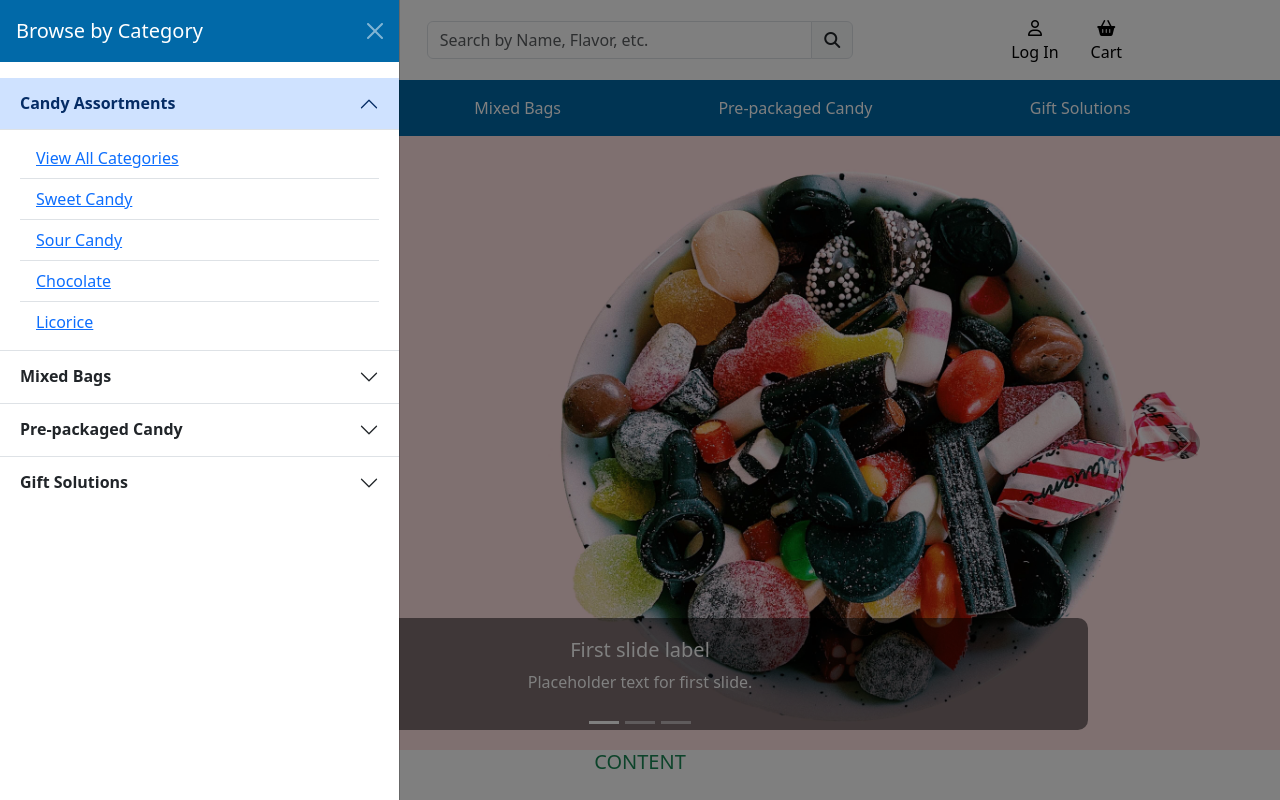
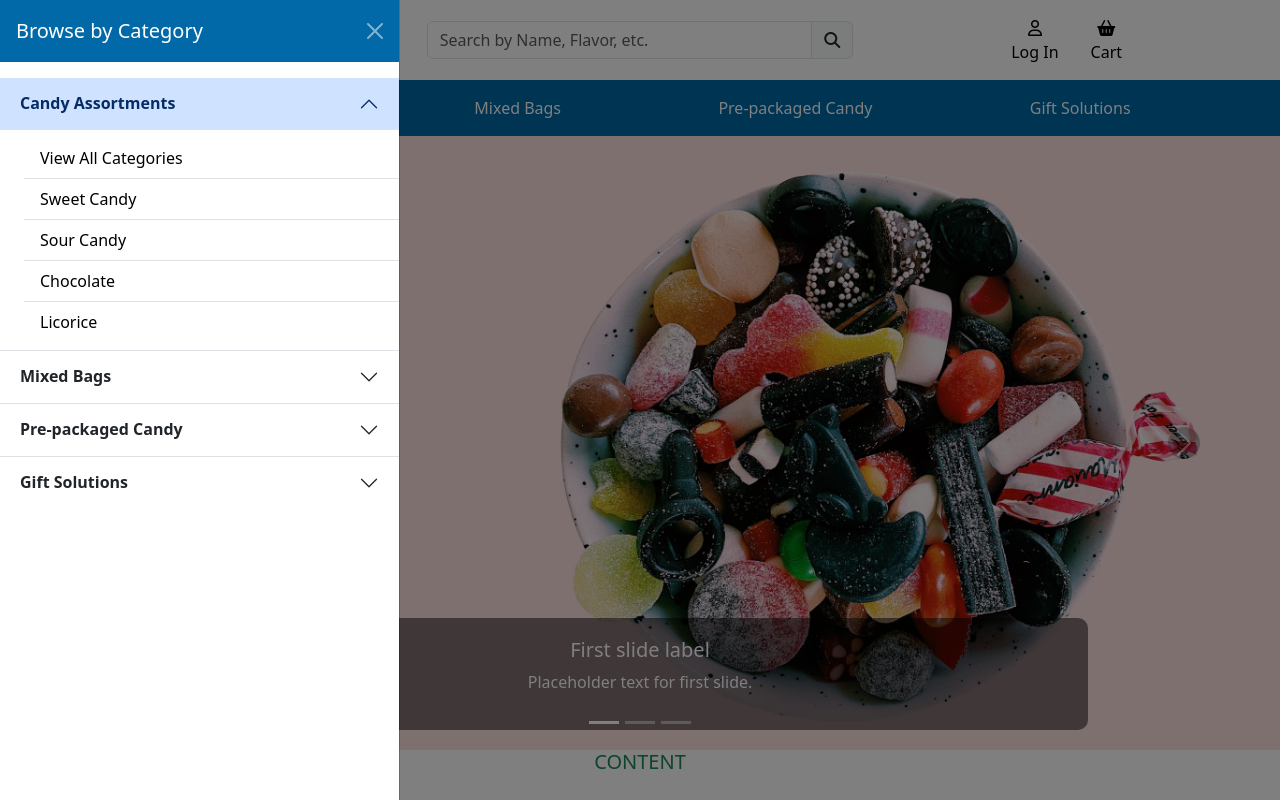
Before and after one commit to AndreeeasN/pp5-project, a Django app: page / in a window 1280 px wide, after a click on "Browse by Category". Run offline with Django 3.2, Linux system fonts and the light colour scheme; some libraries are stand-ins or nearby versions.

Commit message:
Add offcanvas sidenav as include

```diff
--- a/templates/base.html
+++ b/templates/base.html
@@ -119,95 +119,7 @@
         {% block postloadjs %}
         {% endblock %}
 
-        <!-- "Browse by Category" offcanvas -->
-        <div class="offcanvas offcanvas-start" data-bs-scroll="true" tabindex="-1" id="offcanvasBrowse" aria-labelledby="offcanvasBrowseLabel">
-            <div class="offcanvas-header" data-bs-theme="dark">
-                <h5 class="offcanvas-title" id="offcanvasBrowseLabel">Browse by Category</h5>
-                <button type="button" class="btn-close" data-bs-dismiss="offcanvas" aria-label="Close"></button>
-            </div>
-            <div class="offcanvas-body px-0">
-                <!-- Search bar (visible on mobile devices) -->
-                <div class="d-flex d-md-none px-3">
-                    <form class="input-group">
-                        <input type="search" class="form-control" placeholder="Search by Name, Flavor, etc.">
-                        <button class="input-group-text border-1"><i class="fas fa-search"></i></button>
-                    </form>
-                </div>
-
-                <hr class="d-md-none">
-
-                <!-- Candy Categories accordion -->
-                <div class="accordion accordion-flush" id="accordionCategory">
-                    <div class="accordion-item">
-                        <h2 class="accordion-header">
-                            <button class="accordion-button" type="button" data-bs-toggle="collapse" data-bs-target="#collapseOne" aria-expanded="true" aria-controls="collapseOne">
-                                <strong>Candy Assortments</strong>
-                            </button>
-                        </h2>
-                        <div id="collapseOne" class="accordion-collapse collapse show" data-bs-parent="#accordionCategory">
-                            <div class="accordion-body py-2">
-
-                                <ul class="list-group list-group-flush">
-                                    <li class="list-group-item">
-                                        <a href="#">View All Categories</a>
-                                    </li>
-                                    <li class="list-group-item">
-                                        <a href="#">Sweet Candy</a>
-                                    </li>
-                                    <li class="list-group-item">
-                                        <a href="#">Sour Candy</a>
-                                    </li>
-                                    <li class="list-group-item">
-                                        <a href="#">Chocolate</a>
-                                    </li>
-                                    <li class="list-group-item">
-                                        <a href="#">Licorice</a>
-                                    </li>
-                                </ul>
-
-                            </div>
-                        </div>
-                    </div>
-                    <div class="accordion-item">
-                        <h2 class="accordion-header">
-                            <button class="accordion-button collapsed" type="button" data-bs-toggle="collapse" data-bs-target="#collapseTwo" aria-expanded="false" aria-controls="collapseTwo">
-                                <strong>Mixed Bags</strong>
-                            </button>
-                        </h2>
-                        <div id="collapseTwo" class="accordion-collapse collapse" data-bs-parent="#accordionCategory">
-                            <div class="accordion-body">
-                                <!-- CONTENT HERE -->
-                            </div>
-                        </div>
-                    </div>
-                    <div class="accordion-item">
-                        <h2 class="accordion-header">
-                            <button class="accordion-button collapsed" type="button" data-bs-toggle="collapse" data-bs-target="#collapseThree" aria-expanded="false" aria-controls="collapseThree">
-                                <strong>Pre-packaged Candy</strong>
-                            </button>
-                        </h2>
-                        <div id="collapseThree" class="accordion-collapse collapse" data-bs-parent="#accordionCategory">
-                            <div class="accordion-body">
-                                <!-- CONTENT HERE -->
-                            </div>
-                        </div>
-                    </div>
-                    <div class="accordion-item">
-                        <h2 class="accordion-header">
-                            <button class="accordion-button collapsed" type="button" data-bs-toggle="collapse" data-bs-target="#collapseFour" aria-expanded="false" aria-controls="collapseFour">
-                                <strong>Gift Solutions</strong>
-                            </button>
-                        </h2>
-                        <div id="collapseFour" class="accordion-collapse collapse" data-bs-parent="#accordionCategory">
-                            <div class="accordion-body">
-                                <!-- CONTENT HERE -->
-                            </div>
-                        </div>
-                    </div>
-                </div>
-
-            </div>
-        </div>
+        {% include 'includes/sidenav.html' %}
 
         <!-- Font-Awesome script -->
         <script src="https://kit.fontawesome.com/b7d2707d73.js" crossorigin="anonymous"></script>
--- /dev/null
+++ b/templates/includes/sidenav.html
@@ -0,0 +1,175 @@
+<!-- "Browse by Category" offcanvas -->
+<div class="offcanvas offcanvas-start" data-bs-scroll="true" tabindex="-1" id="offcanvasBrowse" aria-labelledby="offcanvasBrowseLabel">
+
+    <!-- Offcanvas Header -->
+    <div class="offcanvas-header" data-bs-theme="dark">
+        <h5 class="offcanvas-title" id="offcanvasBrowseLabel">Browse by Category</h5>
+        <button type="button" class="btn-close" data-bs-dismiss="offcanvas" aria-label="Close"></button>
+    </div>
+
+    <div class="offcanvas-body px-0">
+        <!-- Search bar (visible on mobile devices) -->
+        <div class="d-flex d-md-none px-3">
+            <form class="input-group">
+                <input type="search" class="form-control" placeholder="Search by Name, Flavor, etc.">
+                <button class="input-group-text border-1"><i class="fas fa-search"></i></button>
+            </form>
+        </div>
+        <hr class="d-md-none">
+
+        <!-- Candy Categories accordion -->
+        <div class="accordion accordion-flush" id="accordionCategory">
+            <!-- Candy assortments -->
+            <div class="accordion-item">
+                <h2 class="accordion-header">
+                    <button class="accordion-button" type="button" data-bs-toggle="collapse" data-bs-target="#collapseOne" aria-expanded="true" aria-controls="collapseOne">
+                        <strong>Candy Assortments</strong>
+                    </button>
+                </h2>
+                <div id="collapseOne" class="accordion-collapse collapse show" data-bs-parent="#accordionCategory">
+                    <div class="accordion-body py-2 ps-4 pe-0">
+                        <ul class="list-group list-group-flush">
+                            <li class="list-group-item">
+                                <a href="#" class="link-body-emphasis link-underline-opacity-0 link-underline-opacity-50-hover">
+                                    View All Categories
+                                </a>
+                            </li>
+                            <li class="list-group-item">
+                                <a href="#" class="link-body-emphasis link-underline-opacity-0 link-underline-opacity-50-hover">
+                                    Sweet Candy
+                                </a>
+                            </li>
+                            <li class="list-group-item">
+                                <a href="#" class="link-body-emphasis link-underline-opacity-0 link-underline-opacity-50-hover">
+                                    Sour Candy
+                                </a>
+                            </li>
+                            <li class="list-group-item">
+                                <a href="#" class="link-body-emphasis link-underline-opacity-0 link-underline-opacity-50-hover">
+                                    Chocolate
+                                </a>
+                            </li>
+                            <li class="list-group-item">
+                                <a href="#" class="link-body-emphasis link-underline-opacity-0 link-underline-opacity-50-hover">
+                                    Licorice
+                                </a>
+                            </li>
+                        </ul>
+                    </div>
+                </div>
+            </div>
+            <!-- Mixed Bags -->
+            <div class="accordion-item">
+                <h2 class="accordion-header">
+                    <button class="accordion-button collapsed" type="button" data-bs-toggle="collapse" data-bs-target="#collapseTwo" aria-expanded="false" aria-controls="collapseTwo">
+                        <strong>Mixed Bags</strong>
+                    </button>
+                </h2>
+                <div id="collapseTwo" class="accordion-collapse collapse" data-bs-parent="#accordionCategory">
+                    <div class="accordion-body py-2 ps-4 pe-0">
+                        <ul class="list-group list-group-flush">
+                            <li class="list-group-item">
+                                <a href="#" class="link-body-emphasis link-underline-opacity-0 link-underline-opacity-50-hover">
+                                    View All Mixed Bags
+                                </a>
+                            </li>
+                            <li class="list-group-item">
+                                <a href="#" class="link-body-emphasis link-underline-opacity-0 link-underline-opacity-50-hover">
+                                    Sweet Mixes
+                                </a>
+                            </li>
+                            <li class="list-group-item">
+                                <a href="#" class="link-body-emphasis link-underline-opacity-0 link-underline-opacity-50-hover">
+                                    Sour Mixes
+                                </a>
+                            </li>
+                            <li class="list-group-item">
+                                <a href="#" class="link-body-emphasis link-underline-opacity-0 link-underline-opacity-50-hover">
+                                    Chocolate Mixes
+                                </a>
+                            </li>
+                            <li class="list-group-item">
+                                <a href="#" class="link-body-emphasis link-underline-opacity-0 link-underline-opacity-50-hover">
+                                    Other Mixes
+                                </a>
+                            </li>
+                        </ul>
+                    </div>
+                </div>
+            </div>
+            <!-- Pre-packaged Candy -->
+            <div class="accordion-item">
+                <h2 class="accordion-header">
+                    <button class="accordion-button collapsed" type="button" data-bs-toggle="collapse" data-bs-target="#collapseThree" aria-expanded="false" aria-controls="collapseThree">
+                        <strong>Pre-packaged Candy</strong>
+                    </button>
+                </h2>
+                <div id="collapseThree" class="accordion-collapse collapse" data-bs-parent="#accordionCategory">
+                    <div class="accordion-body py-2 ps-4 pe-0">
+                        <ul class="list-group list-group-flush">
+                            <li class="list-group-item">
+                                <a href="#" class="link-body-emphasis link-underline-opacity-0 link-underline-opacity-50-hover">
+                                    View All Packaged Candy
+                                </a>
+                            </li>
+                            <li class="list-group-item">
+                                <a href="#" class="link-body-emphasis link-underline-opacity-0 link-underline-opacity-50-hover">
+                                    Packaged Sweets
+                                </a>
+                            </li>
+                            <li class="list-group-item">
+                                <a href="#" class="link-body-emphasis link-underline-opacity-0 link-underline-opacity-50-hover">
+                                    Packaged Sours
+                                </a>
+                            </li>
+                            <li class="list-group-item">
+                                <a href="#" class="link-body-emphasis link-underline-opacity-0 link-underline-opacity-50-hover">
+                                    Packaged Chocolates
+                                </a>
+                            </li>
+                            <li class="list-group-item">
+                                <a href="#" class="link-body-emphasis link-underline-opacity-0 link-underline-opacity-50-hover">
+                                    Packaged Licorice
+                                </a>
+                            </li>
+                        </ul>
+                    </div>
+                </div>
+            </div>
+            <!-- Gift Solutions -->
+            <div class="accordion-item">
+                <h2 class="accordion-header">
+                    <button class="accordion-button collapsed" type="button" data-bs-toggle="collapse" data-bs-target="#collapseFour" aria-expanded="false" aria-controls="collapseFour">
+                        <strong>Gift Solutions</strong>
+                    </button>
+                </h2>
+                <div id="collapseFour" class="accordion-collapse collapse" data-bs-parent="#accordionCategory">
+                    <div class="accordion-body py-2 ps-4 pe-0">
+                        <ul class="list-group list-group-flush">
+                            <li class="list-group-item">
+                                <a href="#" class="link-body-emphasis link-underline-opacity-0 link-underline-opacity-50-hover">
+                                    View All Gift Solutions
+                                </a>
+                            </li>
+                            <li class="list-group-item">
+                                <a href="#" class="link-body-emphasis link-underline-opacity-0 link-underline-opacity-50-hover">
+                                    Gift Wrapping
+                                </a>
+                            </li>
+                            <li class="list-group-item">
+                                <a href="#" class="link-body-emphasis link-underline-opacity-0 link-underline-opacity-50-hover">
+                                    Gift Boxes
+                                </a>
+                            </li>
+                            <li class="list-group-item">
+                                <a href="#" class="link-body-emphasis link-underline-opacity-0 link-underline-opacity-50-hover">
+                                    Gift Baskets
+                                </a>
+                            </li>
+                        </ul>
+                    </div>
+                </div>
+            </div>
+        </div>
+    </div>
+</div>
```
